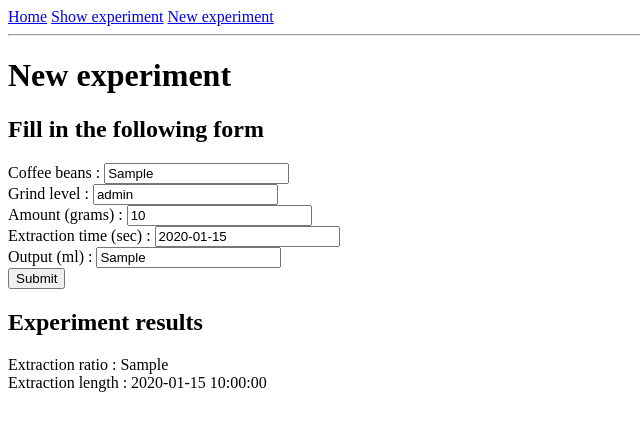
After one commit to ruseny/espresso-experiment-tracker, a FastAPI app: template templates/new_experiment.html in a window 1280 px wide. The commit adds this page. Shown: the top 431 px of the page, without its empty margins (0-640 px from the left). Run offline with FastAPI, Linux system fonts and the light colour scheme; the template is opened without the code that fills it: most values are stand-ins (such as "Sample title", 1, 10 or a date in 2020).

Commit message:
basic form for entering experiment created

```diff
--- a/app/main.py
+++ b/app/main.py
@@ -1,6 +1,8 @@
-from fastapi import FastAPI, Request
+from fastapi import FastAPI, Request, Form
 from fastapi.responses import HTMLResponse
 from fastapi.templating import Jinja2Templates
+
+from typing import Annotated
 
 from datetime import datetime
 
@@ -28,3 +30,43 @@ async def display_experiment_page(request : Request, id : int = 0):
             "experiment_id" : id
         }
     )
+
+@app.get("/new_experiment", response_class = HTMLResponse)
+async def new_experiment_page(request : Request):
+    return templates.TemplateResponse(
+        request = request,
+        name = "new_experiment.html"
+    )
+
+@app.post("/new_experiment", response_class = HTMLResponse)
+async def enter_new_experiment(
+    request : Request,
+    coffee_beans : Annotated[str, Form()],
+    grind_level : Annotated[int, Form()],
+    amount_gr : Annotated[float, Form()],
+    extr_time_sec : Annotated[int, Form()],
+    outp_ml : Annotated[float, Form()]
+):
+
+    extr_ratio = round(outp_ml / amount_gr, 2)
+
+    if extr_time_sec < 25:
+        extr_time_message = "Too short extraction time"
+    elif extr_time_sec > 30:
+        extr_time_message = "Too long extraction time"
+    else:
+        extr_time_message = "Good extraction time"
+
+    return templates.TemplateResponse(
+        request = request,
+        name = "new_experiment.html",
+        context = {
+            "coffee_beans" : coffee_beans,
+            "grind_level" : grind_level,
+            "amount_gr" : amount_gr,
+            "extr_time_sec" : extr_time_sec,
+            "outp_ml" : outp_ml,
+            "extr_ratio" : extr_ratio,
+            "extr_time_message" : extr_time_message
+        }
+    )
--- a/templates/base.html
+++ b/templates/base.html
@@ -8,6 +8,7 @@
     <nav>
         <a href="{{ url_for('display_home_page') }}">Home</a>
         <a href="{{ url_for('display_experiment_page') }}">Show experiment</a>
+        <a href="{{ url_for('new_experiment_page') }}">New experiment</a>
     </nav>
     <hr>
     <div class="content">
--- /dev/null
+++ b/templates/new_experiment.html
@@ -0,0 +1,17 @@
+{% extends 'base.html' %}
+
+{% block content %}
+    <h1>{% block title %} New experiment {% endblock %}</h1>
+    <h2>Fill in the following form</h2>
+    <form method="POST" action="/new_experiment" id="new_exp_form">
+        Coffee beans : <input type="text" name="coffee_beans" value={{coffee_beans}}> <br>
+        Grind level : <input type="text" name="grind_level" value={{grind_level}}> <br>
+        Amount (grams) : <input type="text" name="amount_gr" value={{amount_gr}}> <br>
+        Extraction time (sec) : <input type="text" name="extr_time_sec" value={{extr_time_sec}}> <br>
+        Output (ml) : <input type="text" name="outp_ml" value={{outp_ml}}> <br>
+        <input type="submit" value="Submit">
+    </form>
+    <h2>Experiment results</h2>
+    Extraction ratio : {{ extr_ratio }} <br>
+    Extraction length : {{ extr_time_message }}
+{% endblock %}
```
Also changed, not shown: 1 other file.
